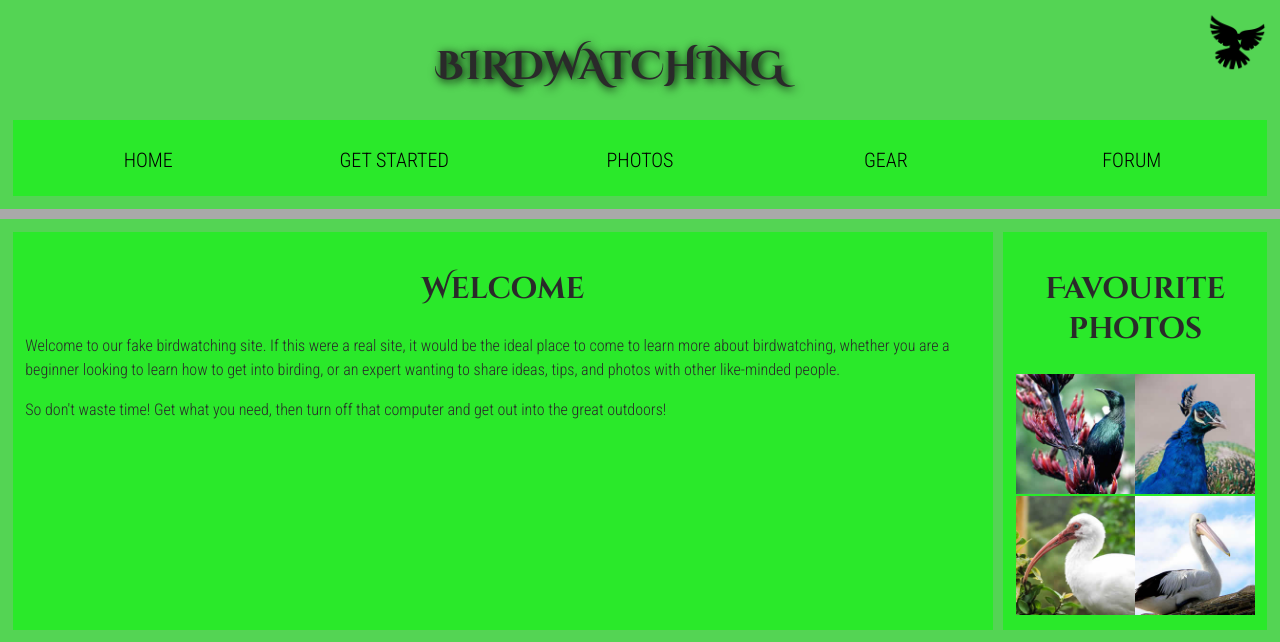
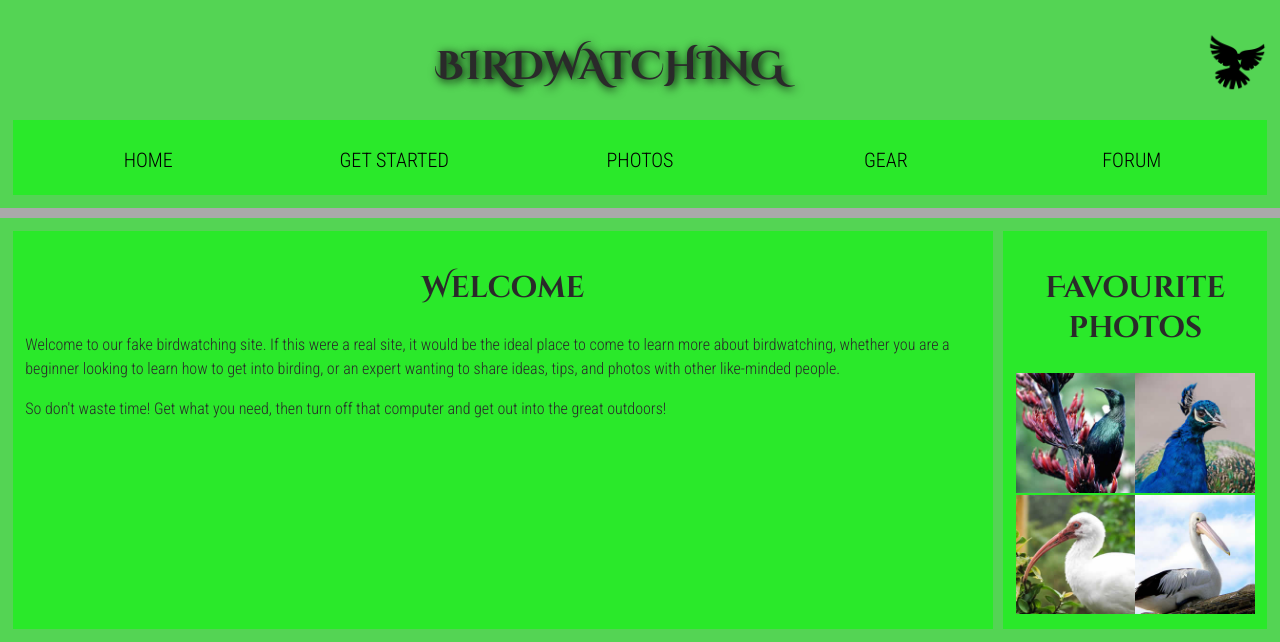
Before and after one commit to PratigMgr/pratigMgr.github.io, a PHP site: the page made by Lab 1/Part 2/index.html in a window 1280 px wide. Shown: the top 642 px of the page. Run offline with PHP 8.4, Linux system fonts and the light colour scheme.

Commit message:
Update the file Index of Lab 1 Part 2
change the px of height and padding-top from auto to it's own value.

```diff
--- a/Lab 1/Part 2/css/style.css
+++ b/Lab 1/Part 2/css/style.css
@@ -74,10 +74,10 @@ h1 {
 header img {
   display: block;
   height: 60px;
-  padding-top: auto;
+  padding-top: 20.15px;
 }
 nav {
-  height: auto;
+  height: 50px;
   flex: 100%;
   display: flex;
 }
```
